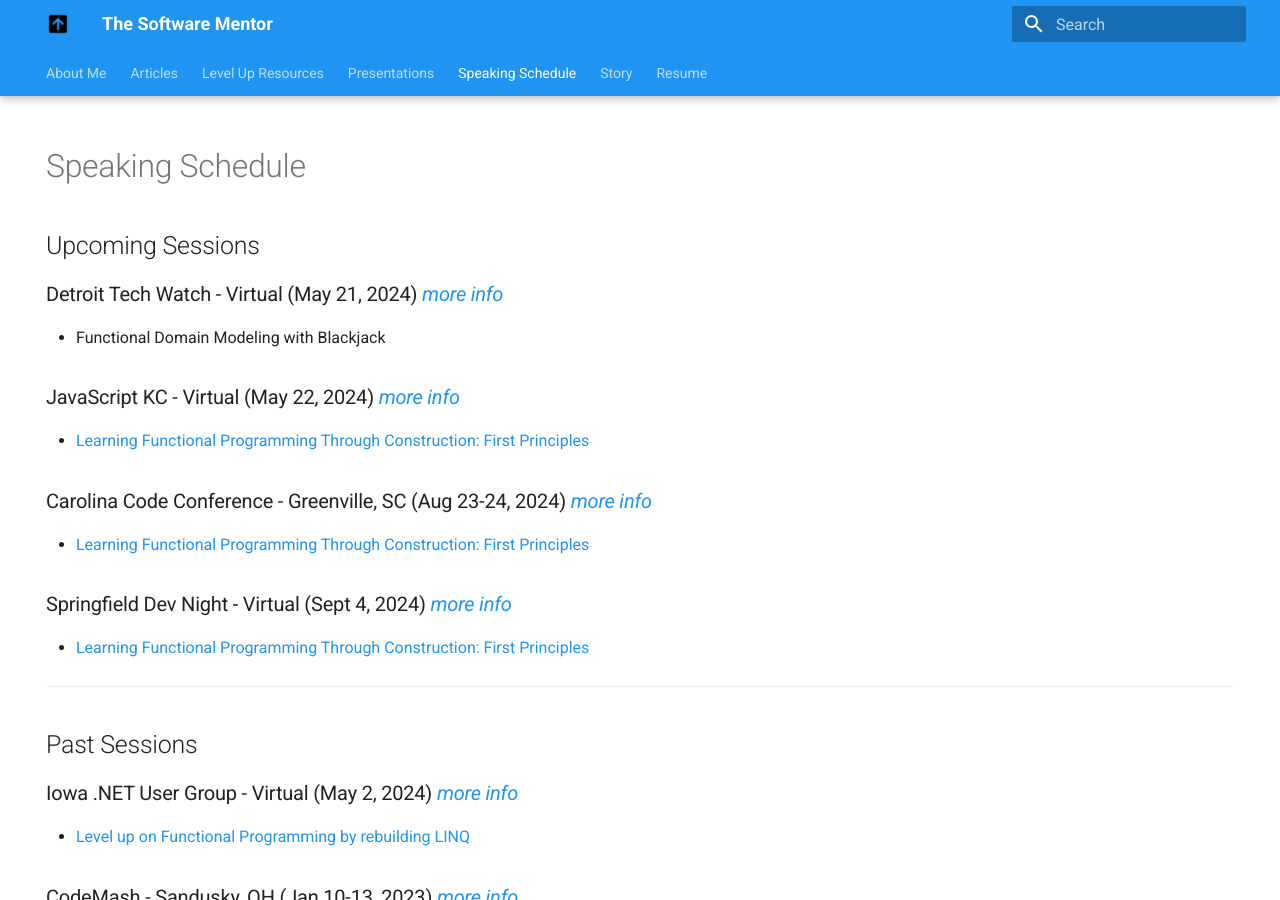
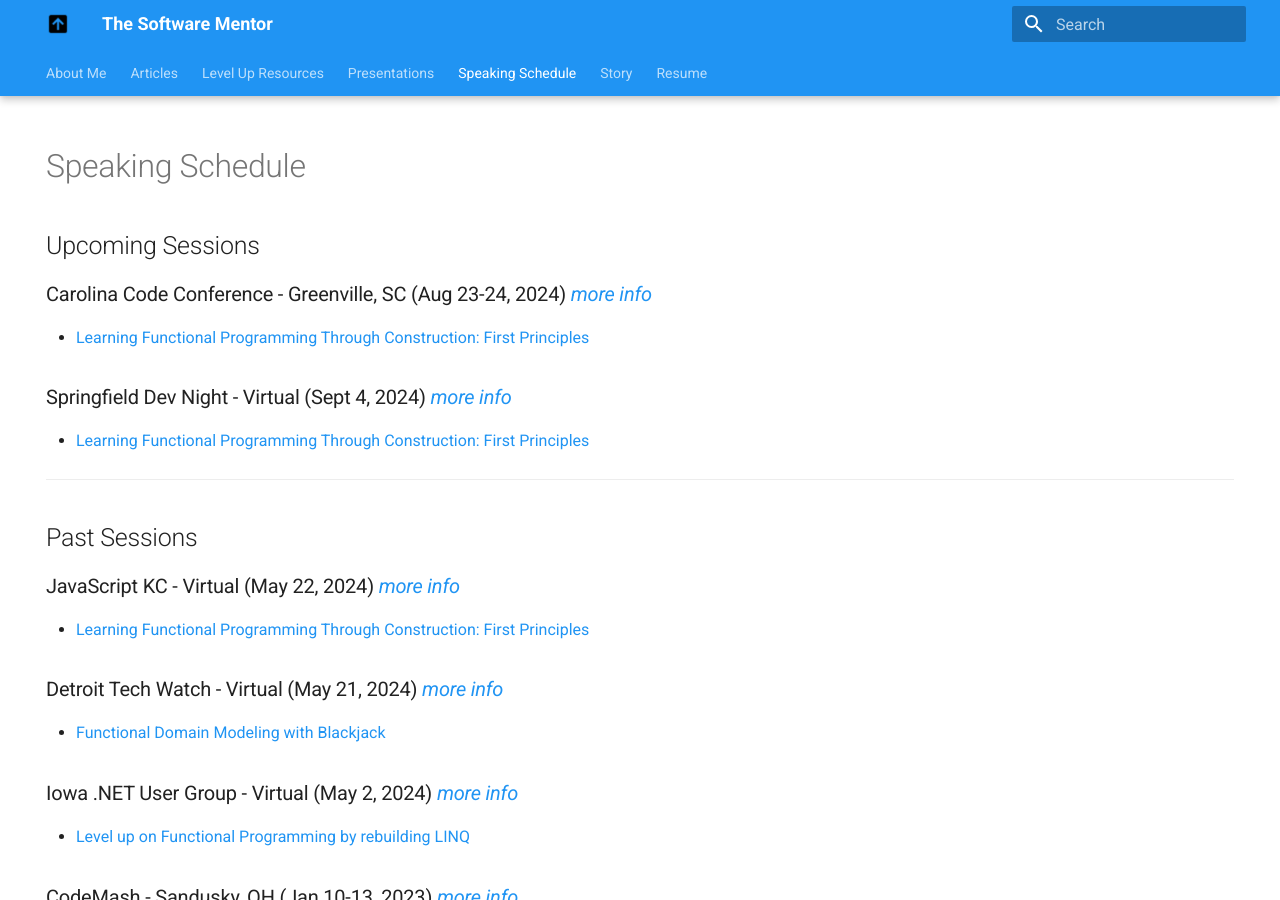
Before and after one commit to cameronpresley/blog, an MkDocs documentation site: the page built from docs/speaking-schedule.md, in a window 1280 px wide and 900 px high. Built offline with MkDocs 1.6.1 and Material for MkDocs 9.7.7, drawn with Linux system fonts in a browser that asks for light colours; plug-ins that fetch from the network failed and are left out; part of the change alters nothing that is shown.

```diff
--- a/docs/speaking-schedule.md
+++ b/docs/speaking-schedule.md
@@ -6,14 +6,6 @@ hide:
 
 # Speaking Schedule
 ## Upcoming Sessions
-
-### Detroit Tech Watch - Virtual (May 21, 2024) _[more info](https://www.meetup.com/detroit-tech-watch/events/300725509/)_
-
-- Functional Domain Modeling with Blackjack
-
-### JavaScript KC - Virtual (May 22, 2024) _[more info](https://www.meetup.com/javascriptkc/events/300211972/)_
-
-- [Learning Functional Programming Through Construction: First Principles](./presentations.md#learning-functional-programming-through-construction-first-principles)
 
 ### Carolina Code Conference - Greenville, SC (Aug 23-24, 2024) _[more info]()_
 
@@ -25,6 +17,15 @@ hide:
 
 ---
 ## Past Sessions
+
+### JavaScript KC - Virtual (May 22, 2024) _[more info](https://www.meetup.com/javascriptkc/events/300211972/)_
+
+- [Learning Functional Programming Through Construction: First Principles](./presentations.md#learning-functional-programming-through-construction-first-principles)
+
+
+### Detroit Tech Watch - Virtual (May 21, 2024) _[more info](https://www.meetup.com/detroit-tech-watch/events/300725509/)_
+
+- [Functional Domain Modeling with Blackjack](./presentations.md#taking-a-gamble-with-functional-domain-modeling)
 
 ### Iowa .NET User Group - Virtual (May 2, 2024) _[more info](https://www.meetup.com/iadnug/events/300344693)_
 
```
